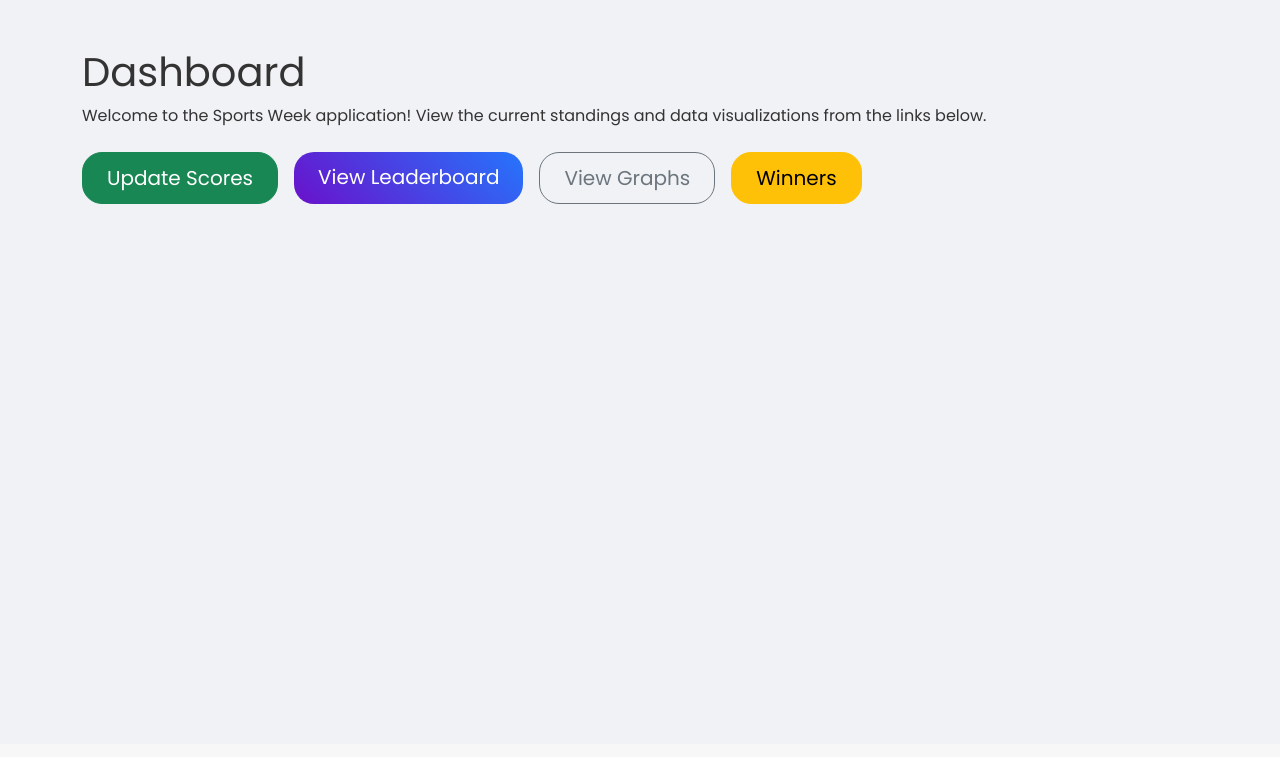
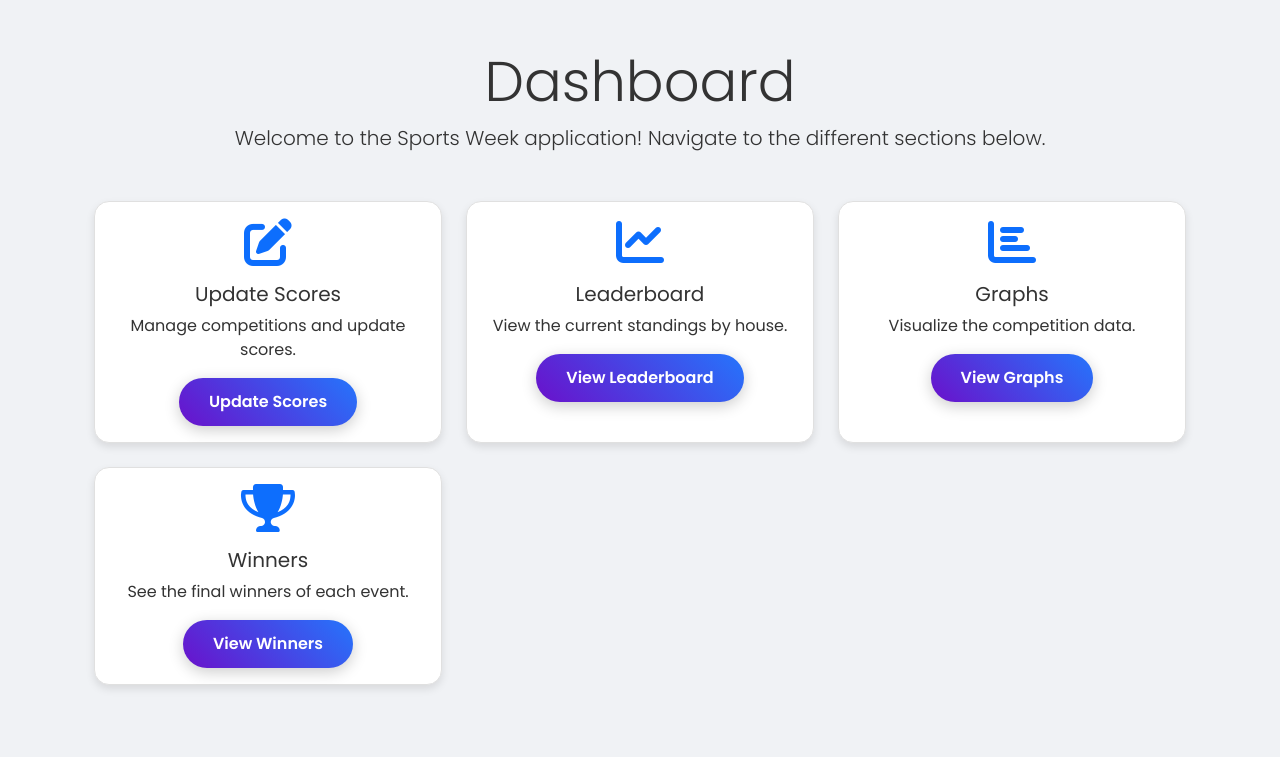
Before and after one commit to Miroredrpo/sports-dashboard, a Flask app: page /dashboard in a window 1280 px wide. Shown: the part 56-813 px from the top of the page. Before the commit the page ends 260 px from the top, so only its background shows below. Run offline with Flask 3, Linux system fonts and the light colour scheme; the visitor is signed in with stand-in values (Sample User, id 1).

Commit message:
fix: Address UI feedback and bugs
This commit addresses user feedback from the initial redesign:

- **Fix(Graphs Page):** The animation bug causing the graphs page to grow infinitely has been fixed by constraining the chart's height.
- **Feat(Dashboard):** The main dashboard has been redesigned with a modern, card-based layout to match the new aesthetic.
- **Style(Buttons):** The button styles have been refined to be more sleek and visually appealing.

```diff
--- a/sports_week_app/static/modern.css
+++ b/sports_week_app/static/modern.css
@@ -35,20 +35,22 @@ body {
 }
 
 .btn {
-    border-radius: 20px;
-    padding: 10px 20px;
+    border-radius: 50px;
+    padding: 12px 30px;
+    font-weight: 600;
     transition: all 0.3s ease;
+    border: none;
 }
 
 .btn-primary {
     background-image: linear-gradient(45deg, var(--primary-color), var(--secondary-color));
     color: white;
-    border: none;
+    box-shadow: 0 4px 15px rgba(0, 0, 0, 0.2);
 }
 
 .btn-primary:hover {
-    transform: translateY(-2px);
-    box-shadow: 0 4px 8px var(--shadow-color);
+    transform: translateY(-3px);
+    box-shadow: 0 6px 20px rgba(0, 0, 0, 0.3);
 }
 
 .card {
--- a/sports_week_app/templates/dashboard.html
+++ b/sports_week_app/templates/dashboard.html
@@ -2,16 +2,70 @@
 
 {% block title %}Dashboard{% endblock %}
 
+{% block head %}
+<link rel="stylesheet" href="https://cdnjs.cloudflare.com/ajax/libs/font-awesome/6.0.0-beta3/css/all.min.css">
+<style>
+    .dashboard-card {
+        transition: all 0.3s ease;
+    }
+
+    .dashboard-card:hover {
+        transform: translateY(-5px);
+        box-shadow: 0 8px 16px rgba(0,0,0,0.1);
+    }
+</style>
+{% endblock %}
+
 {% block content %}
-    <h1 class="mt-5">Dashboard</h1>
-    <p>Welcome to the Sports Week application! View the current standings and data visualizations from the links below.</p>
+<div class="container py-5">
+    <div class="text-center mb-5 animated-fade-in">
+        <h1 class="display-4">Dashboard</h1>
+        <p class="lead">Welcome to the Sports Week application! Navigate to the different sections below.</p>
+    </div>
 
-    <div class="d-grid gap-2 d-md-flex justify-content-md-start mt-4">
+    <div class="row">
         {% if session['is_admin'] %}
-        <a href="{{ url_for('update_scores_dashboard') }}" class="btn btn-success btn-lg px-4 me-md-2">Update Scores</a>
+        <div class="col-md-4 mb-4 animated-fade-in">
+            <div class="card h-100 dashboard-card">
+                <div class="card-body text-center">
+                    <i class="fas fa-edit fa-3x text-primary mb-3"></i>
+                    <h5 class="card-title">Update Scores</h5>
+                    <p class="card-text">Manage competitions and update scores.</p>
+                    <a href="{{ url_for('update_scores_dashboard') }}" class="btn btn-primary">Update Scores</a>
+                </div>
+            </div>
+        </div>
         {% endif %}
-        <a href="{{ url_for('leaderboard') }}" class="btn btn-primary btn-lg px-4 me-md-2">View Leaderboard</a>
-        <a href="{{ url_for('graphs') }}" class="btn btn-outline-secondary btn-lg px-4 me-md-2">View Graphs</a>
-        <a href="{{ url_for('winners') }}" class="btn btn-warning btn-lg px-4">Winners</a>
+        <div class="col-md-4 mb-4 animated-fade-in">
+            <div class="card h-100 dashboard-card">
+                <div class="card-body text-center">
+                    <i class="fas fa-chart-line fa-3x text-primary mb-3"></i>
+                    <h5 class="card-title">Leaderboard</h5>
+                    <p class="card-text">View the current standings by house.</p>
+                    <a href="{{ url_for('leaderboard') }}" class="btn btn-primary">View Leaderboard</a>
+                </div>
+            </div>
+        </div>
+        <div class="col-md-4 mb-4 animated-fade-in">
+            <div class="card h-100 dashboard-card">
+                <div class="card-body text-center">
+                    <i class="fas fa-chart-bar fa-3x text-primary mb-3"></i>
+                    <h5 class="card-title">Graphs</h5>
+                    <p class="card-text">Visualize the competition data.</p>
+                    <a href="{{ url_for('graphs') }}" class="btn btn-primary">View Graphs</a>
+                </div>
+            </div>
+        </div>
+        <div class="col-md-4 mb-4 animated-fade-in">
+            <div class="card h-100 dashboard-card">
+                <div class="card-body text-center">
+                    <i class="fas fa-trophy fa-3x text-primary mb-3"></i>
+                    <h5 class="card-title">Winners</h5>
+                    <p class="card-text">See the final winners of each event.</p>
+                    <a href="{{ url_for('winners') }}" class="btn btn-primary">View Winners</a>
+                </div>
+            </div>
+        </div>
     </div>
+</div>
 {% endblock %}
--- a/sports_week_app/templates/graphs.html
+++ b/sports_week_app/templates/graphs.html
@@ -38,7 +38,9 @@
             <div class="card animated-fade-in">
                 <div class="card-body">
                     <div id="sport-description" class="mt-3"></div>
-                    <canvas id="byEventChart" class="mt-3"></canvas>
+                    <div style="position: relative; height: 400px;">
+                        <canvas id="byEventChart" class="mt-3"></canvas>
+                    </div>
                 </div>
             </div>
         </div>
```
